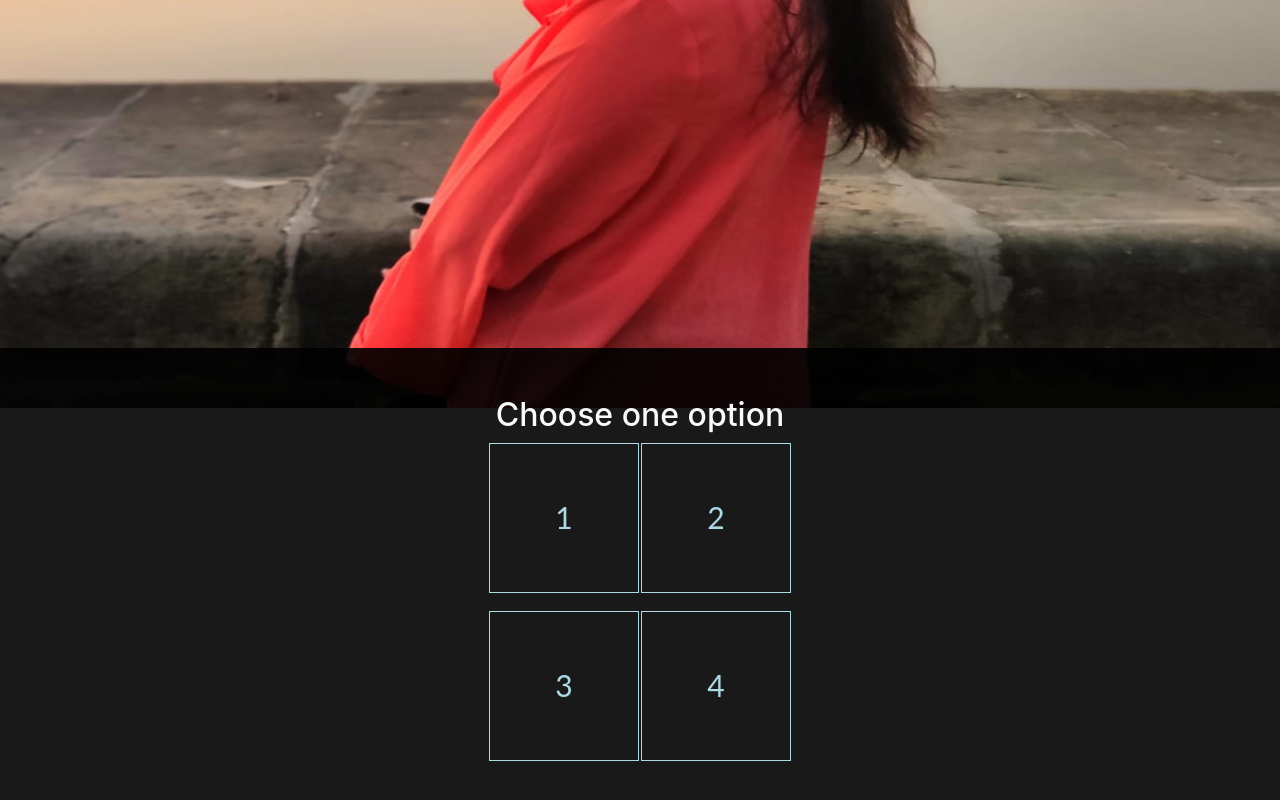
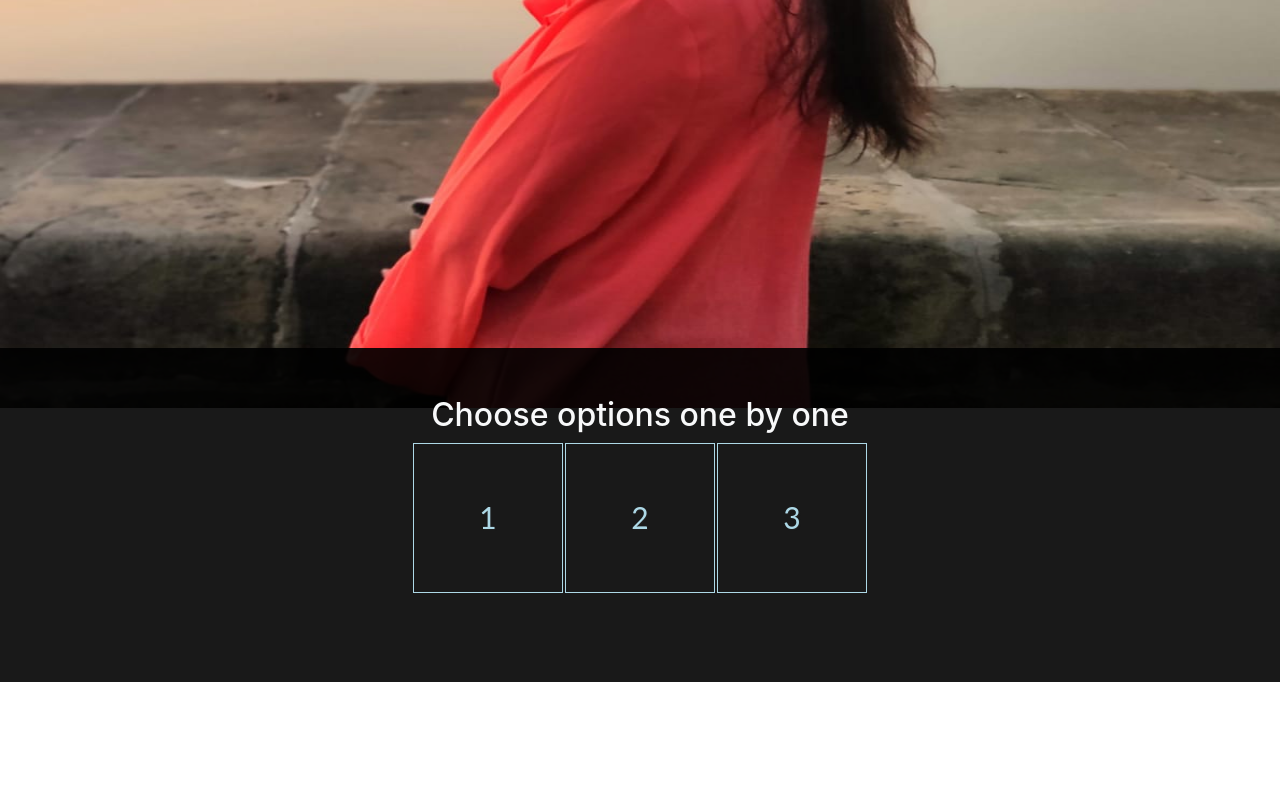
Before and after one commit to Harmanjot12/Friend-Birthday, a plain HTML site: page index.html in a window 1280 px wide. Shown: the part 612-1412 px from the top of the page. After the commit the page ends 1294 px from the top, so only its background shows below. Drawn offline with nearby package versions, Linux system fonts and the light colour scheme.

Commit message:
Update index.html

```diff
--- a/index.html
+++ b/index.html
@@ -37,7 +37,7 @@
 
 <div class="container-fluid" style="background-color:rgba(0,0,0,0.9)">
 <br><br>
-<h2 class="h2 text-center text-light">Choose one option </h2>
+<h2 class="h2 text-center text-light">Choose options one by one </h2>
 	<div class="row">
 		<table>
 
@@ -45,14 +45,8 @@
 		<tr>
 			<td><p><a href="one.html"><button type="button"> 1 </button></a></p></td>
 			<td><p><a href="two.html"><button type="button"> 2 </button></a></p></td>
+			<td><p><a href="three.html"><button type="button">  3 </button></a></p></td>
 		</tr>
-
-
-		<tr>
-			<td><p><a href="three.html"><button type="button">  3 </button></a></p></td>
-			<td><p><a href="four.html"><button type="button">  4 </button></a></p></td>
-		</tr>
-
 
 
     </table>
```
